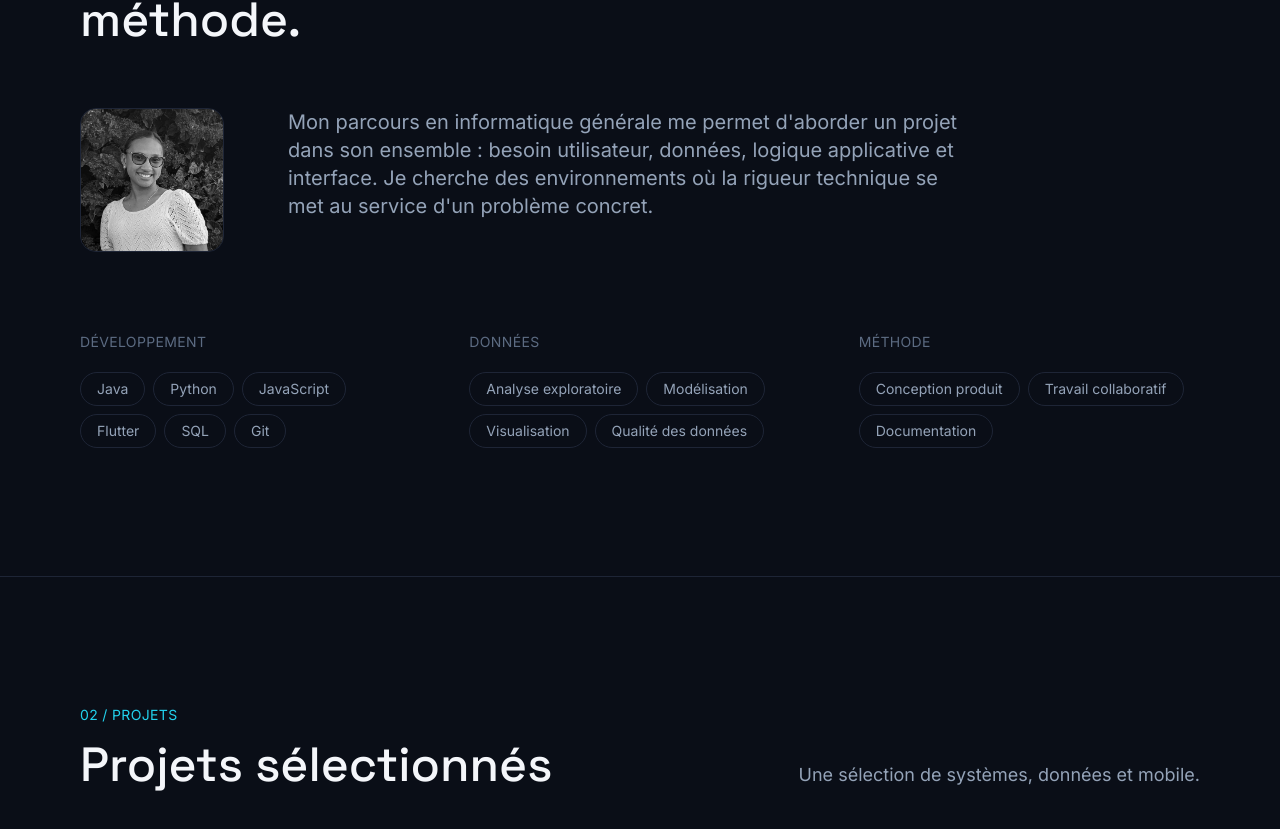
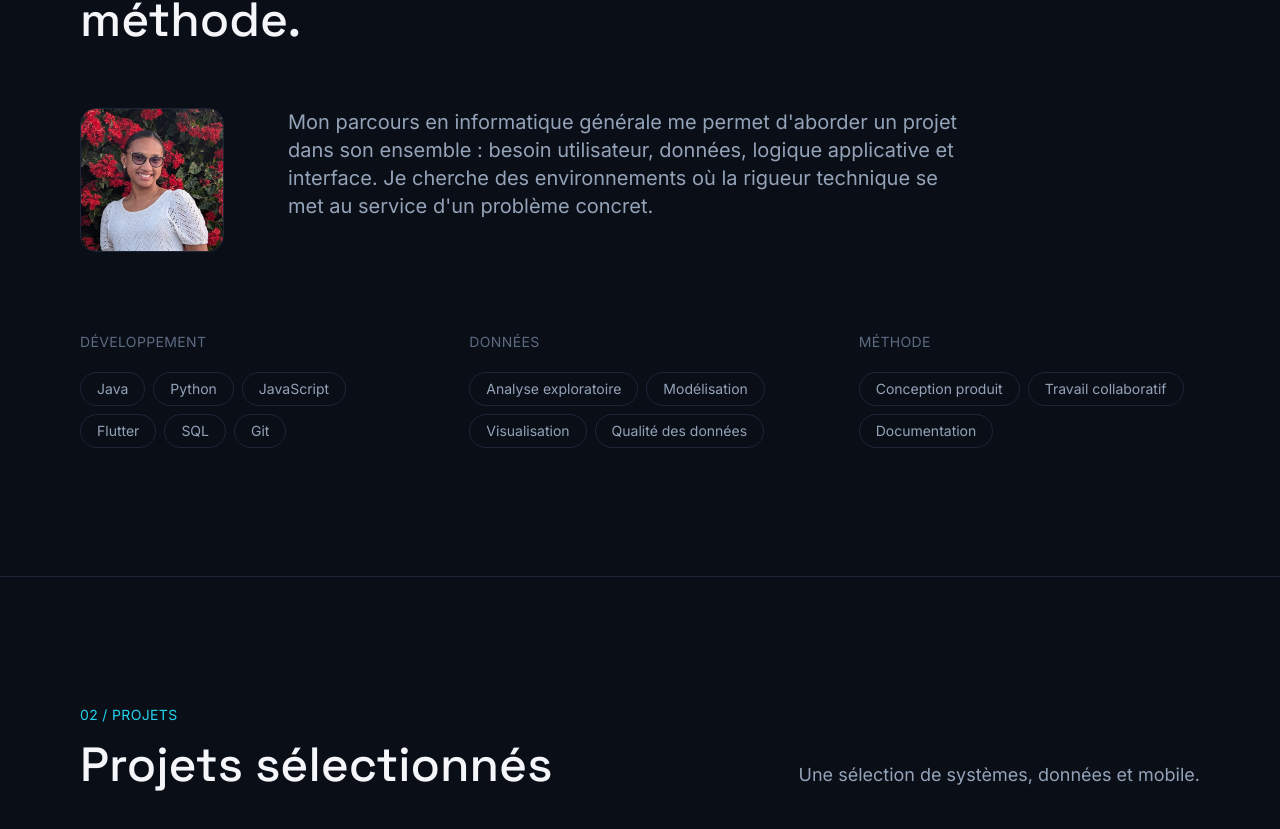
Before and after one commit to Liloaa/Portfolio, a Next.js app: page / in a window 1280 px wide. Shown: the part 1138-1967 px from the top of the page. Built offline with nearby package versions, Linux system fonts and the light colour scheme.

Commit message:
photo reste en couleur sans hover et sans efet gris

```diff
--- a/components/sections/About.tsx
+++ b/components/sections/About.tsx
@@ -46,7 +46,7 @@ export default function About() {
                   alt="Portrait"
                   fill
                   sizes="144px"
-                  className="object-cover grayscale contrast-110 hover:grayscale-0 transition-all duration-500"
+                  className="object-cover transition-all duration-500"
                 />
               </div>
             </motion.div>
```
